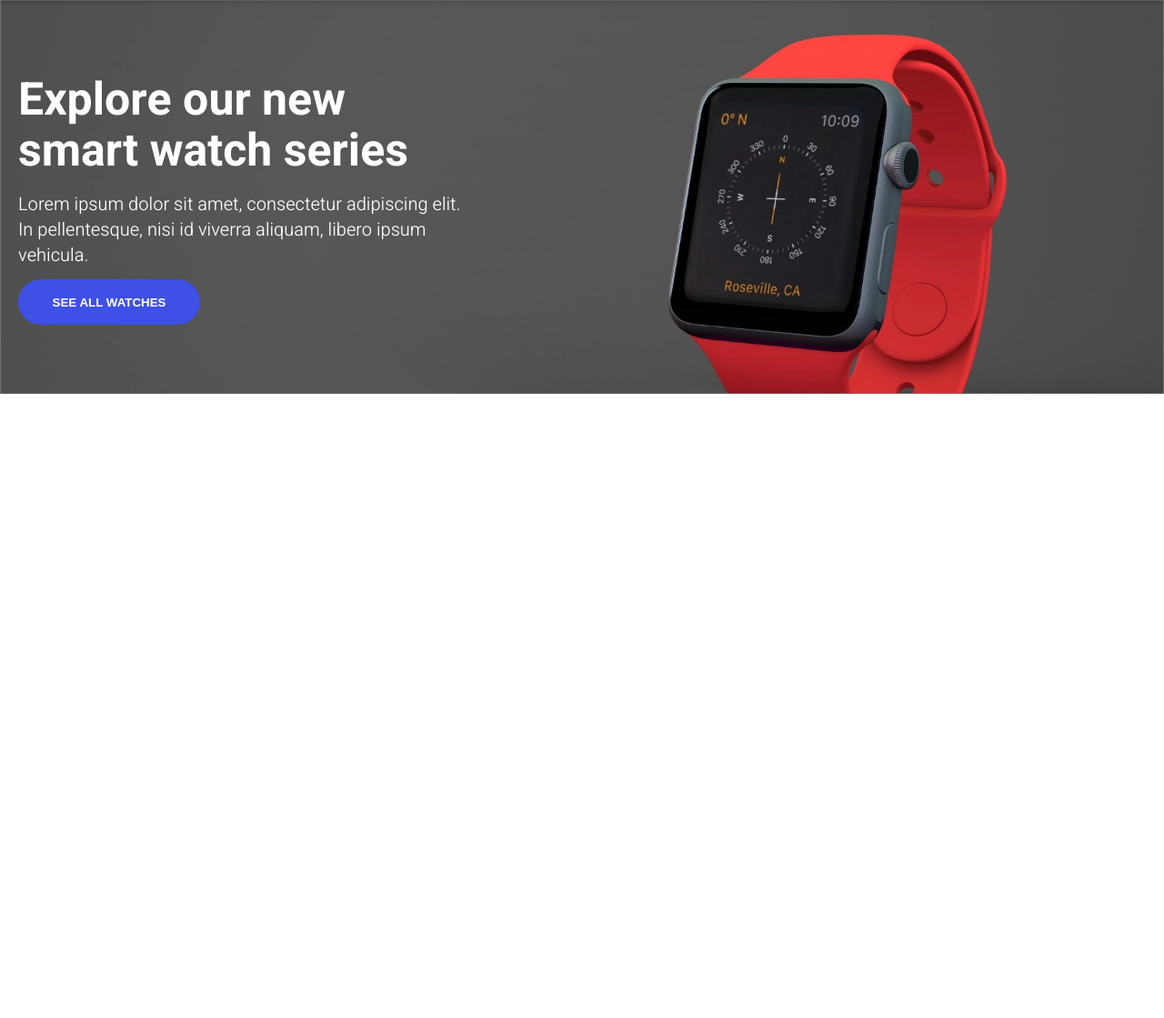
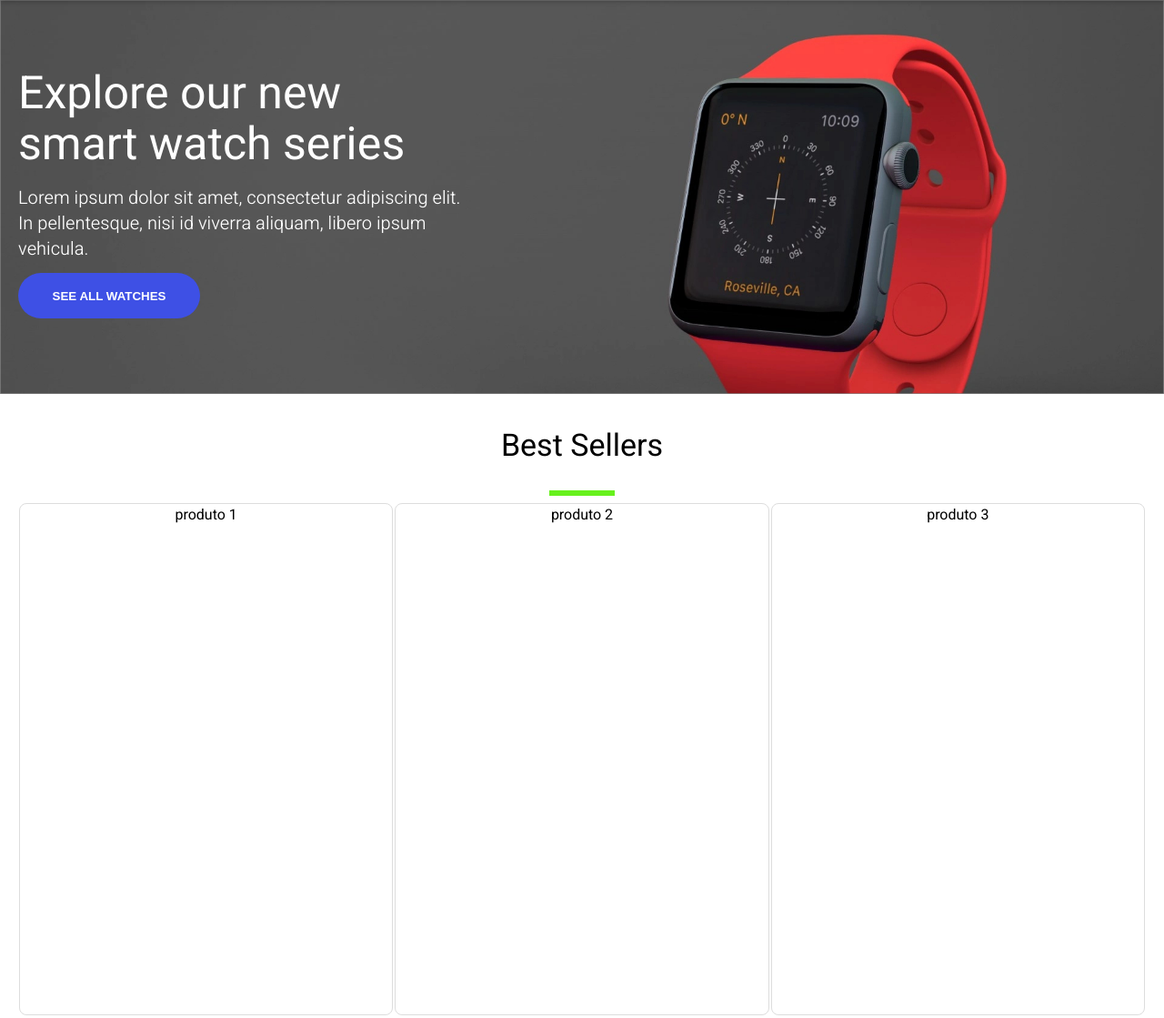
Before and after one commit to gabrielcurtidev/project-tech-shop, a plain HTML site: page index.html in a window 1280 px wide. Shown: the part 70-1189 px from the top of the page at 91% size. Before the commit the page ends 800 px from the top, so only its background shows below. Drawn offline with Linux system fonts and the light colour scheme.

Commit message:
atualizando

```diff
--- a/css/style.css
+++ b/css/style.css
@@ -103,7 +103,7 @@ section.hero img{
     height: 112px;
     margin-bottom: 16px;
     font-size: 50px;
-    font-weight: 700;
+    font-weight: 400;
     line-height: 56px;
     letter-spacing: 0em;
     margin-top: 0px;
@@ -131,4 +131,38 @@ section.hero img{
     padding: 10px;
     border-radius: 25px;
     border: none;
+    margin-bottom: 14px;
 }
+
+.best-sellers > h2{
+    font-size: 34px;
+    font-weight: 400;
+    line-height: 42px;
+    letter-spacing: 0em;
+    text-align: center;
+
+}
+
+.best-sellers > hr{
+    border: none;
+    border: 3px solid #67F11D;
+    width: 66px;
+
+}
+
+.best-sellers .all-products{
+
+}
+
+.best-sellers .all-products .container{
+    display: flex;
+    justify-content: space-around;
+}
+
+.best-sellers .all-products .container .product{
+     border: 1px solid #DDD;
+     border-radius: 8px;
+     width: 33%;
+     height: 561px;
+     text-align: center;
+}
--- a/index.html
+++ b/index.html
@@ -40,5 +40,23 @@
             </div>
         </div>
     </section>
+
+    <section class="best-sellers">
+        <h2>Best Sellers</h2>
+        <hr>
+        <div class="all-products">
+            <div class="container">
+                <div class="product">
+                    produto 1
+                </div>
+                <div class="product">
+                    produto 2
+                </div>
+                <div class="product">
+                    produto 3
+                </div>
+            </div>
+        </div>
+    </section>
 </body>
 </html>
```
